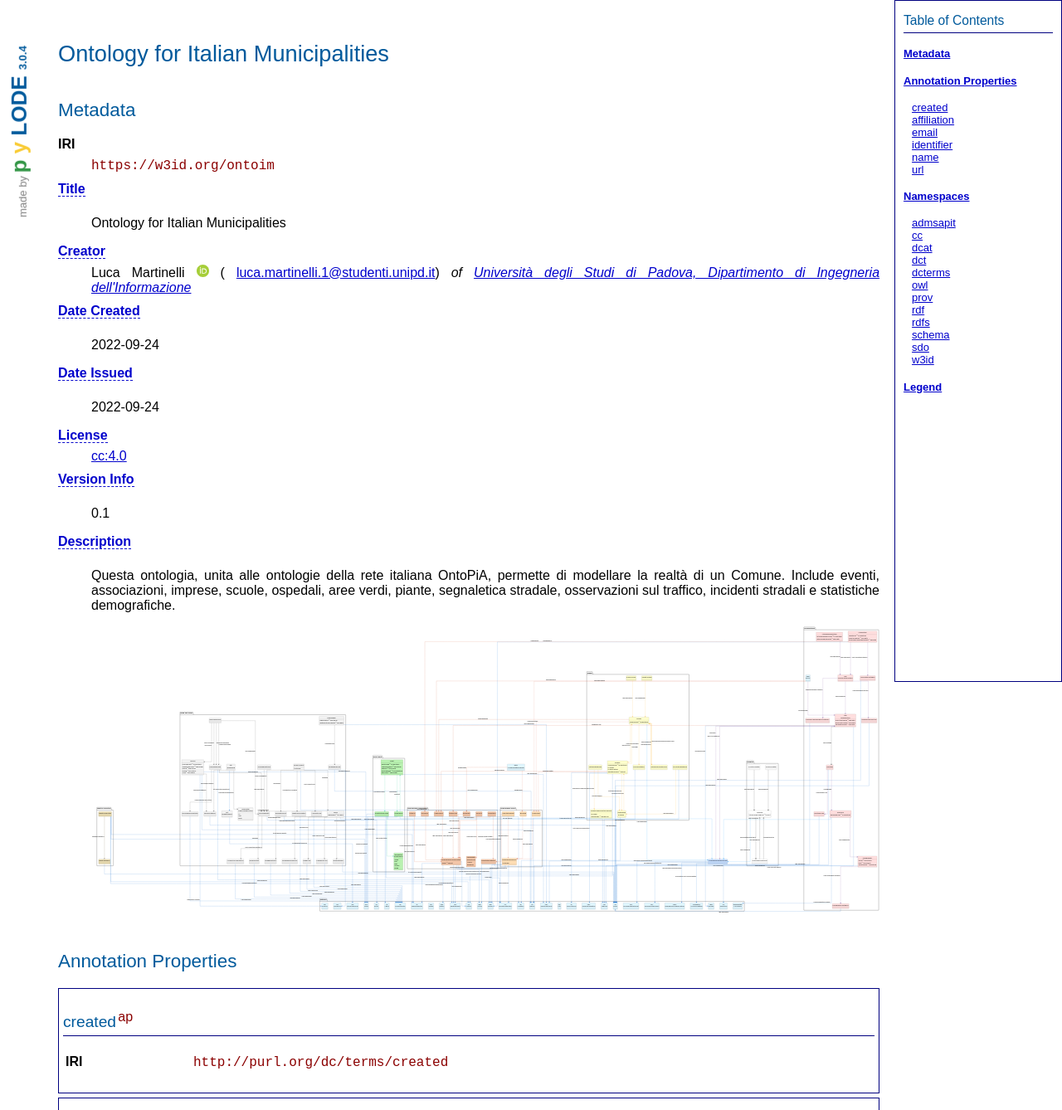
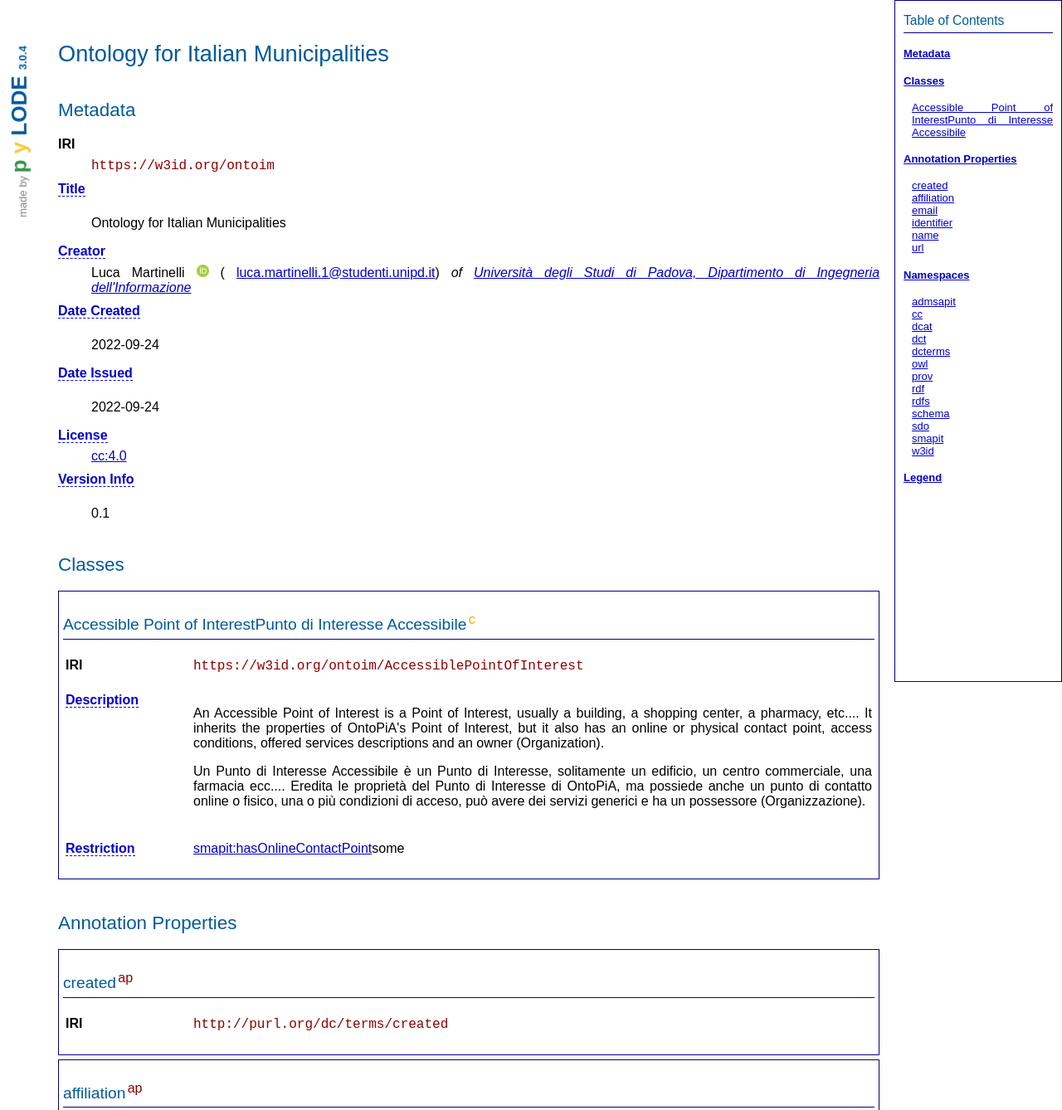
Before and after one commit to luca-martinelli-09/ontoim, a plain HTML site: page docs/index.html in a window 1280 px wide. Shown: the top 1338 px of the page at 83% size. Drawn offline with Linux system fonts and the light colour scheme.

Commit message:
Added Accessible Point of Interest

```diff
--- a/docs/index.html
+++ b/docs/index.html
@@ -280,7 +280,7 @@ code{
     ],
     "https://schema.org/creator": [
       {
-        "@id": "_:n37f3eef359f14b8c8bbeab6db55d7c8db1"
+        "@id": "_:nd0d69600617f4da9a46c1b07c1497ff4b1"
       }
     ],
     "https://schema.org/dateCreated": [
@@ -293,12 +293,6 @@ code{
       {
         "@type": "http://www.w3.org/2001/XMLSchema#date",
         "@value": "2022-09-24"
-      }
-    ],
-    "https://schema.org/description": [
-      {
-        "@type": "http://www.w3.org/1999/02/22-rdf-syntax-ns#HTML",
-        "@value": "<p>Questa ontologia, unita alle ontologie della rete italiana OntoPiA, permette di modellare la realtà di un Comune. Include eventi, associazioni, imprese, scuole, ospedali, aree verdi, piante, segnaletica stradale, osservazioni sul traffico, incidenti stradali e statistiche demografiche.</p>\n<img width=\"100%\" src=\"https://raw.githubusercontent.com/luca-martinelli-09/ontoim/master/ontology/latest/OntoMunicipality.svg\" alt=\"Ontology Representation\"/>"
       }
     ],
     "https://schema.org/license": [
@@ -314,7 +308,7 @@ code{
     ]
   },
   {
-    "@id": "_:n37f3eef359f14b8c8bbeab6db55d7c8db1",
+    "@id": "_:nd0d69600617f4da9a46c1b07c1497ff4b1",
     "https://schema.org/affiliation": [
       {
         "@id": "https://www.dei.unipd.it"
@@ -423,14 +417,46 @@ code{
             </dt>
             <dd><p>0.1</p></dd>
           </div>
-          <div>
-            <dt>
-              <a class="hover_property" href="http://purl.org/dc/terms/description" title="An account of the resource. Defined in DCMI Metadata Terms">Description</a>
-            </dt>
-            <dd><p>Questa ontologia, unita alle ontologie della rete italiana OntoPiA, permette di modellare la realtà di un Comune. Include eventi, associazioni, imprese, scuole, ospedali, aree verdi, piante, segnaletica stradale, osservazioni sul traffico, incidenti stradali e statistiche demografiche.</p>
-<p><img width="100%" src="https://raw.githubusercontent.com/luca-martinelli-09/ontoim/master/ontology/latest/OntoMunicipality.svg" alt="Ontology Representation"/></p></dd>
-          </div>
         </dl>
+      </div>
+      <div class="section" id="classes">
+        <h2>Classes</h2>
+        <div class="property entity" id="AccessiblePointofInterest">
+          <h3>Accessible Point of InterestPunto di Interesse Accessibile
+            <sup class="sup-c" title="OWL/RDFS Class">c</sup>
+          </h3>
+          <table>
+            <tr>
+              <th>IRI</th>
+              <td>
+                <code>https://w3id.org/ontoim/AccessiblePointOfInterest</code>
+              </td>
+            </tr>
+            <tr>
+              <th>
+                <a class="hover_property" href="http://purl.org/dc/terms/description" title="An account of the resource. Defined in DCMI Metadata Terms">Description</a>
+              </th>
+              <td>
+                <ul>
+                  <li><p>An Accessible Point of Interest is a Point of Interest, usually a building, a shopping center, a pharmacy, etc.... It inherits the properties of OntoPiA's Point of Interest, but it also has an online or physical contact point, access conditions, offered services descriptions and an owner (Organization).</p></li>
+                  <li><p>Un Punto di Interesse Accessibile è un Punto di Interesse, solitamente un edificio, un centro commerciale, una farmacia ecc.... Eredita le proprietà del Punto di Interesse di OntoPiA, ma possiede anche un punto di contatto online o fisico, una o più condizioni di acceso, può avere dei servizi generici e ha un possessore (Organizzazione).</p></li>
+                </ul>
+              </td>
+            </tr>
+            <tr>
+              <th>
+                <a class="hover_property" href="https://w3id.org/profile/ontdoc/restriction" title="Convenience property for things that subclass owl:Restriction. Defined in Ontology Documentation Profile">Restriction</a>
+              </th>
+              <td>
+                <span>
+                  <span>
+                    <a href="https://w3id.org/italia/onto/SM/hasOnlineContactPoint">smapit:hasOnlineContactPoint</a>some<br>
+                  </span>
+                </span>
+              </td>
+            </tr>
+          </table>
+        </div>
       </div>
       <div class="section" id="annotationproperties">
         <h2>Annotation Properties</h2>
@@ -516,6 +542,10 @@ code{
       <div id="namespaces">
         <h2>Namespaces</h2>
         <dl>
+          <dt id=":">:</dt>
+          <dd>
+            <code>https://w3id.org/ontoim/</code>
+          </dd>
           <dt id="admsapit">admsapit</dt>
           <dd>
             <code>https://w3id.org/italia/onto/ADMS/</code>
@@ -560,6 +590,10 @@ code{
           <dd>
             <code>https://schema.org/</code>
           </dd>
+          <dt id="smapit">smapit</dt>
+          <dd>
+            <code>https://w3id.org/italia/onto/SM/</code>
+          </dd>
           <dt id="w3id">w3id</dt>
           <dd>
             <code>https://w3id.org/</code>
@@ -569,6 +603,12 @@ code{
       <div id="legend">
         <h2>Legend</h2>
         <table class="entity">
+          <tr>
+            <td>
+              <sup class="sup-c" title="OWL/RDFS Class">c</sup>
+            </td>
+            <td>Classes</td>
+          </tr>
           <tr>
             <td>
               <sup class="sup-ap" title="OWL Annotation Property">ap</sup>
@@ -595,6 +635,16 @@ code{
           <h4>
             <a href="#metadata">Metadata</a>
           </h4>
+        </li>
+        <li>
+          <h4>
+            <a href="#classes">Classes</a>
+          </h4>
+          <ul class="second">
+            <li>
+              <a href="#AccessiblePointofInterest">Accessible Point of InterestPunto di Interesse Accessibile</a>
+            </li>
+          </ul>
         </li>
         <li>
           <h4>
@@ -626,6 +676,9 @@ code{
             <a href="#namespaces">Namespaces</a>
           </h4>
           <ul class="second">
+            <li>
+              <a href="#"></a>
+            </li>
             <li>
               <a href="#admsapit">admsapit</a>
             </li>
@@ -660,6 +713,9 @@ code{
               <a href="#sdo">sdo</a>
             </li>
             <li>
+              <a href="#smapit">smapit</a>
+            </li>
+            <li>
               <a href="#w3id">w3id</a>
             </li>
           </ul>
```
Also changed, not shown: 2 other files.
